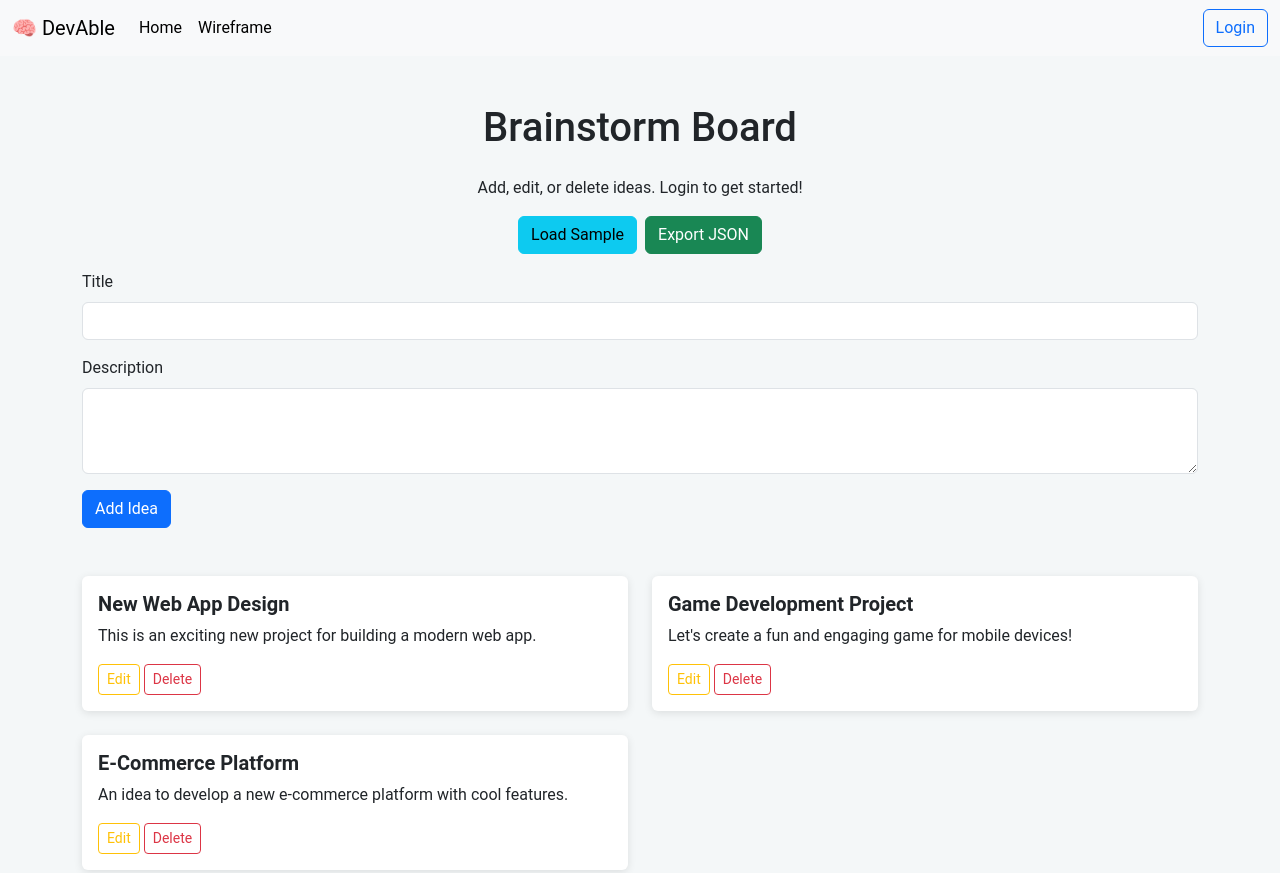
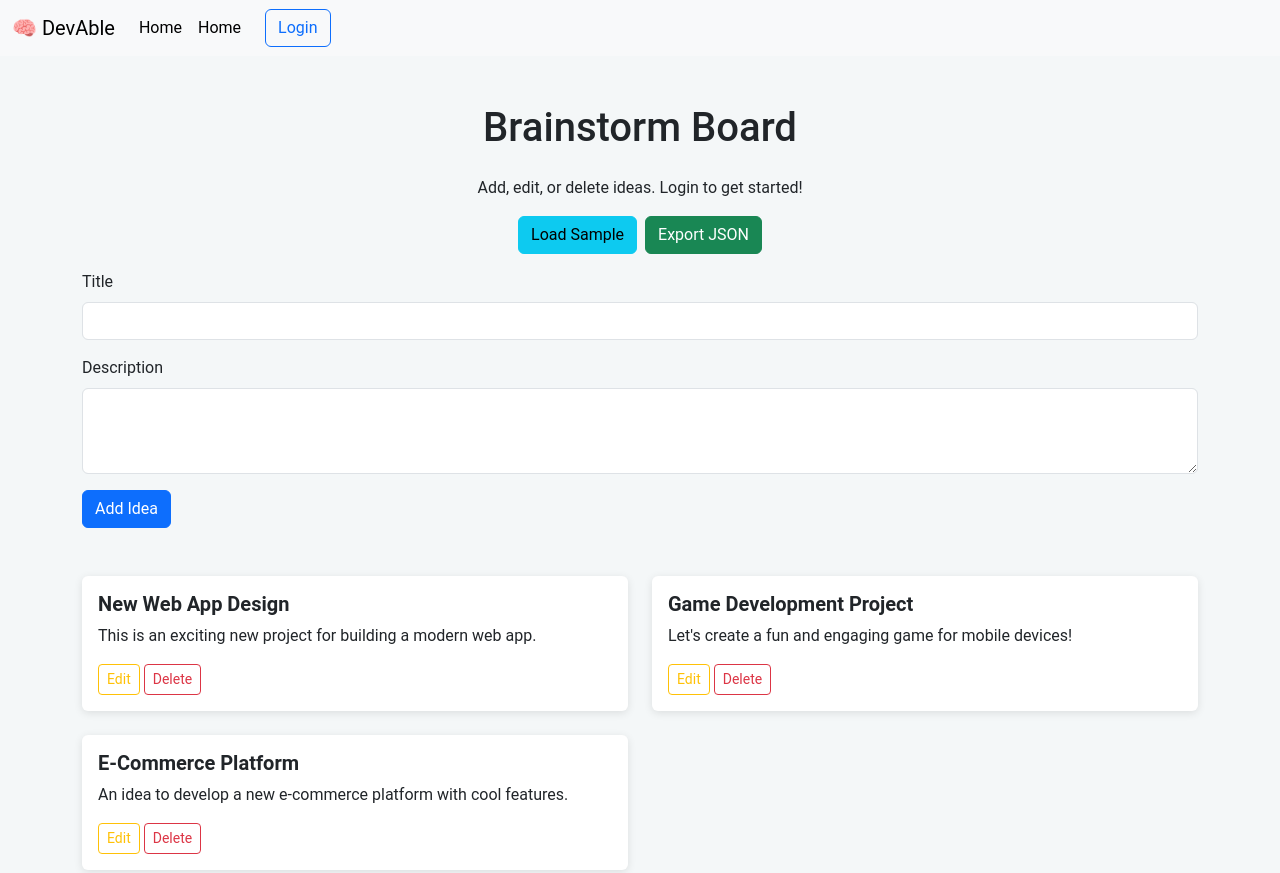
Before and after one commit to hnguyen1995/dev-george-project, a plain HTML site: page index.html in a window 1280 px wide. Shown: the top 873 px of the page. Drawn offline with nearby package versions, Linux system fonts and the light colour scheme.

Commit message:
Update index.html

```diff
--- a/index.html
+++ b/index.html
@@ -24,9 +24,12 @@
             <a class="nav-link active" aria-current="page" href="#">Home</a>
           </li>
 
+             <div class="collapse navbar-collapse" id="navbarNav">
+        <ul class="navbar-nav me-auto mb-2 mb-lg-0">
           <li class="nav-item">
-            <a class="nav-link active" aria-current="page" href="#">Wireframe</a>
+            <a class="nav-link active" aria-current="page" href="#">Home</a>
           </li>
+
 
         </ul>
         <span id="userGreeting" class="navbar-text me-3"></span>
```
